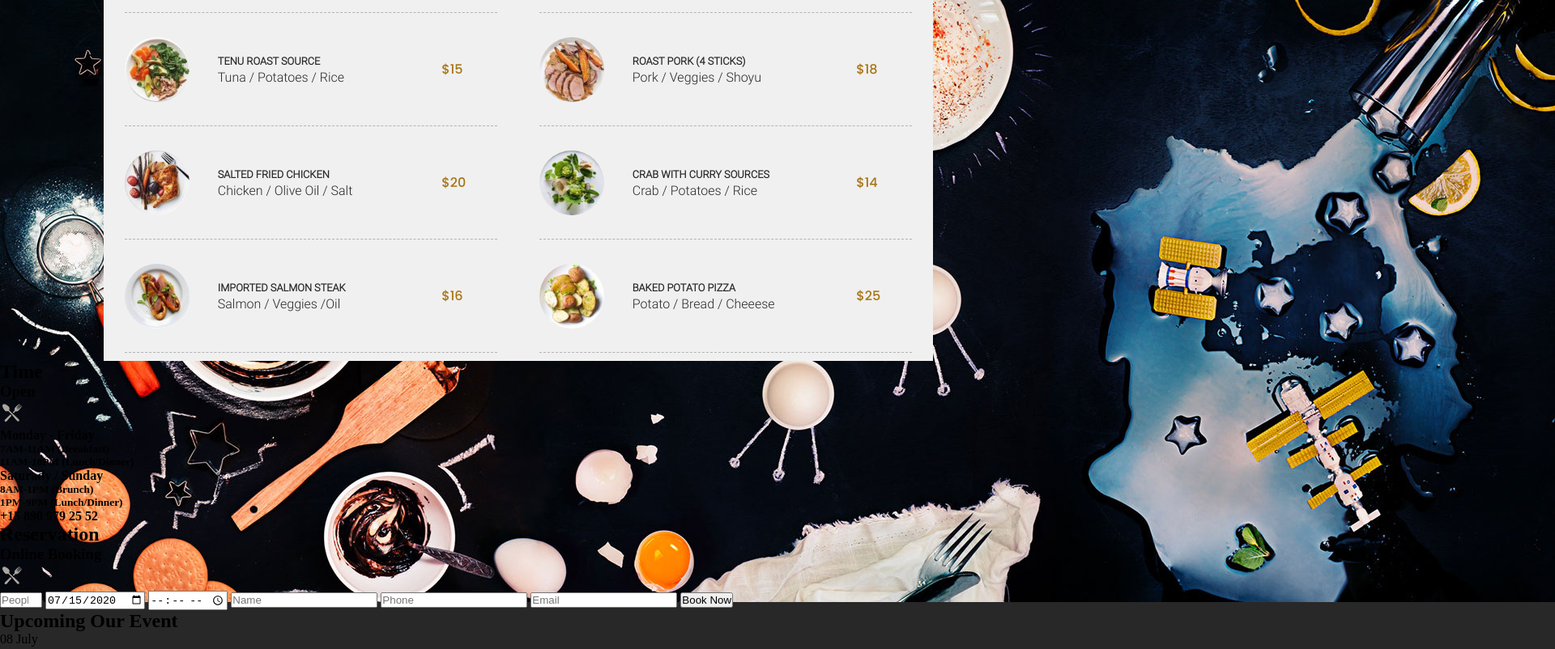
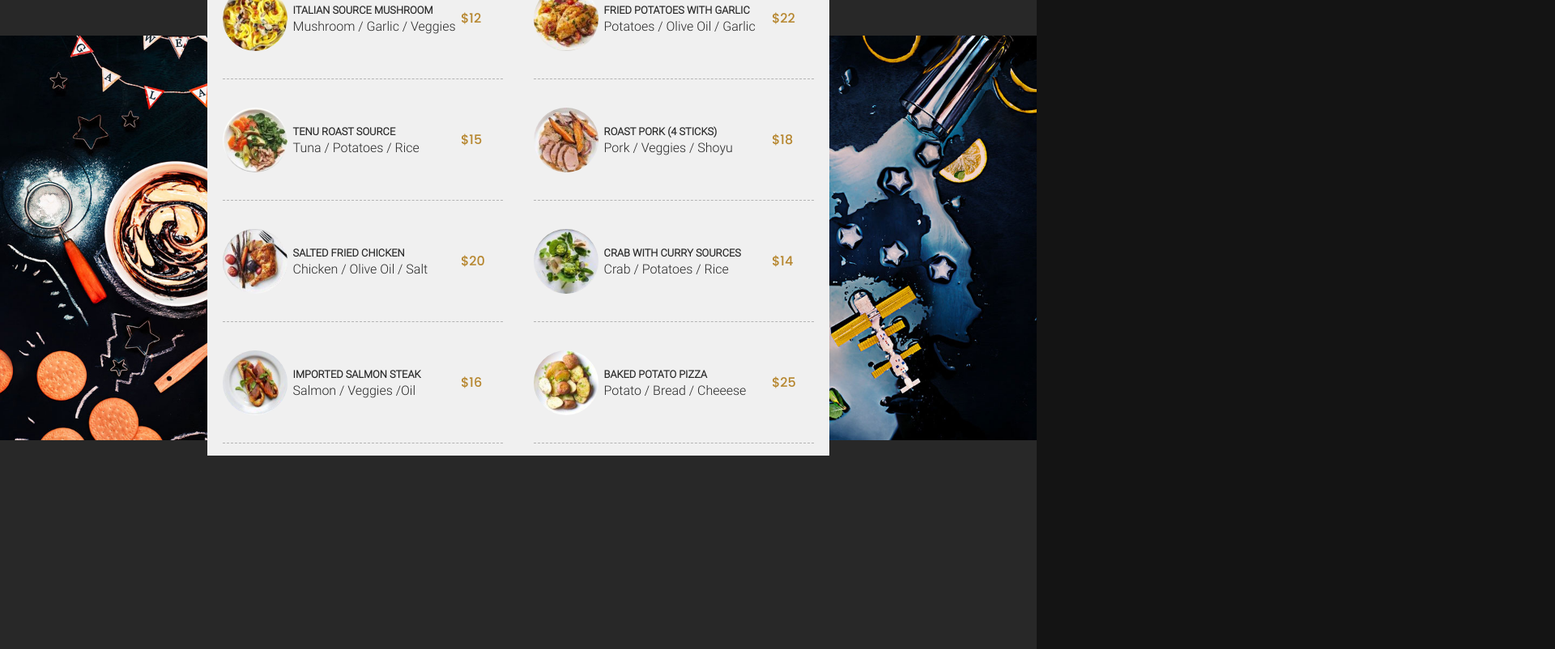
Before and after one commit to GaelleBriet/From-Scratch---Sass-TP2, a plain HTML site: page index.html in a window 1280 px wide. Shown: the part 1606-2408 px from the top of the page at 81% size, 1920 px wide, since content can reach past the window. Drawn offline with Linux system fonts and the light colour scheme.

Commit message:
section3

```diff
--- a/assets/styles/index.scss
+++ b/assets/styles/index.scss
@@ -2,3 +2,4 @@
 @import "../styles/layouts/header";
 @import "../styles/layouts/section1";
 @import "../styles/layouts/section2";
+@import "../styles/layouts/section3";
--- a/assets/styles/layouts/_section1.scss
+++ b/assets/styles/layouts/_section1.scss
@@ -2,7 +2,7 @@
   display: flex;
   flex-direction: row;
   width: 100%;
-  height: 400px;
+  height: 500px;
   background: $white;
 
   .section1-left {
--- a/assets/styles/layouts/_section2.scss
+++ b/assets/styles/layouts/_section2.scss
@@ -2,17 +2,11 @@
   color: $white;
   position: relative;
 
-  // &::after {
-  //   position: absolute;
-  //   content: url(../img/bg-menu-01.jpg);
-  //   top: 300px;
-  //   z-index: -1;
-  // }
-
   .section2-header {
     @include center;
     flex-direction: column;
-    padding: 60px 0;
+    padding: 60px 0 400px 0;
+    background: $black;
 
     h2 {
       font-family: $font1;
@@ -27,6 +21,7 @@
 
     .section2-nav {
       width: 60%;
+      min-width: 1000px;
 
       ul {
         display: flex;
@@ -39,30 +34,34 @@
           font-size: 0.9rem;
           border-bottom: solid 1px $white;
           padding-bottom: 10px;
+          cursor: pointer;
+
+          &:hover {
+            transform: scale(1.3);
+            transition: 0.2s;
           }
         }
       }
     }
-  .section2-after {
-    &::after {
-      position: absolute;
-      content: url(../img/bg-menu-01.jpg);
-      top: 400px;
-      z-index: -1;
   }
   .section2-container {
-      width: 80%;
-      margin: 0 auto;
+    width: 60%;
+    max-width: 1000px;
     display: grid;
     grid-template-columns: 1fr 1fr;
     grid-template-rows: repeat(4 1fr);
     border-top: 4px solid $orange;
     background: $white;
-      padding-bottom: 10px;
+    padding-bottom: 15px;
+    position: absolute;
+    top: 250px;
+    left: 50%;
+    transform: translateX(-50%);
+    z-index: 2;
 
     .section2-container-items {
       width: 90%;
-        height: 140px;
+      height: 150px;
       color: $black;
       border-bottom: 1px dashed $grey;
       margin: 0 auto;
@@ -94,5 +93,12 @@
       }
     }
   }
+  .s2-after {
+    width: 100%;
+    position: absolute;
+    content: url(/assets/img/bg-menu-01.jpg);
+    top: 10px;
+    z-index: 1;
+    top: 350px;
   }
 }
--- /dev/null
+++ b/assets/styles/layouts/_section3.scss
@@ -0,0 +1,144 @@
+.section3 {
+  padding-top: 500px;
+  background: $black;
+
+  .section3-container {
+    width: 80%;
+    margin: 0 auto;
+    @include center;
+    height: 600px;
+
+    .section3-left {
+      background: black;
+      color: $white;
+      height: 100%;
+      width: 25%;
+      outline: $grey 1px dashed;
+      outline-offset: -30px;
+
+      div {
+        display: flex;
+        flex-direction: column;
+        align-items: center;
+
+        height: 100%;
+        padding: 35px;
+
+        h2,
+        h4 {
+          color: $orange;
+        }
+
+        h2 {
+          font-family: $font1;
+          font-size: 3rem;
+          font-weight: 400;
+          line-height: 20px;
+          padding-top: 40px;
+        }
+
+        h4 {
+          font-family: $font2;
+          text-transform: uppercase;
+          font-weight: 400;
+          font-size: 1.3rem;
+          line-height: 3rem;
+        }
+
+        h3,
+        h5 {
+          color: $white;
+        }
+
+        h3 {
+          text-transform: uppercase;
+          font-family: $font2;
+          font-size: 1.5rem;
+          font-weight: 600;
+          letter-spacing: 0.2rem;
+        }
+
+        h5 {
+          font-family: $font3;
+          font-weight: 400;
+          font-size: 1rem;
+          line-height: 2rem;
+        }
+
+        img {
+          padding: 40px 0;
+        }
+      }
+    }
+
+    .section3-right {
+      background: $white;
+      color: $black;
+      height: 100%;
+      width: 55%;
+      display: flex;
+      flex-direction: column;
+      text-align: center;
+
+      div {
+        h2 {
+          color: $orange;
+          font-family: $font1;
+          font-size: 3rem;
+          font-weight: 400;
+          line-height: 20px;
+          padding-top: 100px;
+        }
+        h3 {
+          font-family: $font2;
+          text-transform: uppercase;
+          font-size: 2rem;
+        }
+
+        img {
+          padding: 40px 0;
+        }
+      }
+
+      form {
+        margin: 0 auto;
+        display: grid;
+        gap: 20px;
+        grid-template-columns: 1fr 1fr 1fr;
+        grid-template-rows: 1fr 1fr 1fr;
+        grid-template-areas:
+          "number date time"
+          "name phone mail"
+          ". btn .";
+
+        input:nth-child(n):not(:last-child) {
+          border: none;
+          border-bottom: 1px solid $grey;
+          background: $white;
+          padding-left: 5px;
+          height: 50px;
+
+          &:focus {
+            outline: 1px solid $grey;
+            border-radius: 8px;
+          }
+        }
+
+        #button {
+          grid-area: btn;
+          border: 1px solid $black2;
+          border-radius: 40px;
+          padding: 15px 40px;
+          font-family: $font2;
+          text-transform: uppercase;
+          font-size: 1rem;
+          font-weight: 600;
+          background: $black2;
+          color: $white;
+          letter-spacing: 0.3rem;
+          margin-top: 20px;
+        }
+      }
+    }
+  }
+}
--- a/assets/styles/layouts/_settings.scss
+++ b/assets/styles/layouts/_settings.scss
@@ -14,8 +14,9 @@ $font1: Allura, cursive;
 $font2: Poppins, sans-serif;
 $font3: Roboto, sans-serif;
 $white: rgb(240, 240, 240);
-$orange: rgb(168, 117, 21);
+$orange: rgba(176, 123, 25, 0.904);
 $black: rgb(40, 40, 40);
+$black2: rgb(20, 20, 20);
 $grey: rgb(179, 179, 179);
 
 @mixin center {
@@ -41,5 +42,7 @@ a:visited {
 }
 
 body {
-  background-color: $black;
+  background-color: $black2;
+  max-width: 1920px;
+  margin: 0 auto;
 }
--- a/index.html
+++ b/index.html
@@ -75,7 +75,6 @@
         </div>
       </div>
 
-      <div class="section2-after">
         <div class="section2-container">
           <div class="section2-container-items">
             <img src="./assets/img/dish-item-01.jpg" alt="photo-01">
@@ -142,6 +141,8 @@
             <div class="s2ci-price">$25</div>
           </div>
         </div>
+        <div class="s2-after"></div>
+
       </div>
     </section>
 
@@ -186,7 +187,7 @@
             <input type="text" name="name" id="name" placeholder="Name" />
             <input type="tel" name="tel" id="tel" placeholder="Phone" />
             <input type="email" name="email" id="email" placeholder="Email" />
-            <input type="button" value="Book Now" />
+            <input type="button" value="Book Now" id="button" />
           </form>
         </div>
       </div>
```
Also changed, not shown: assets/styles/index.css, 1 other file. Lines whose indentation alone changed are shown as unchanged.
